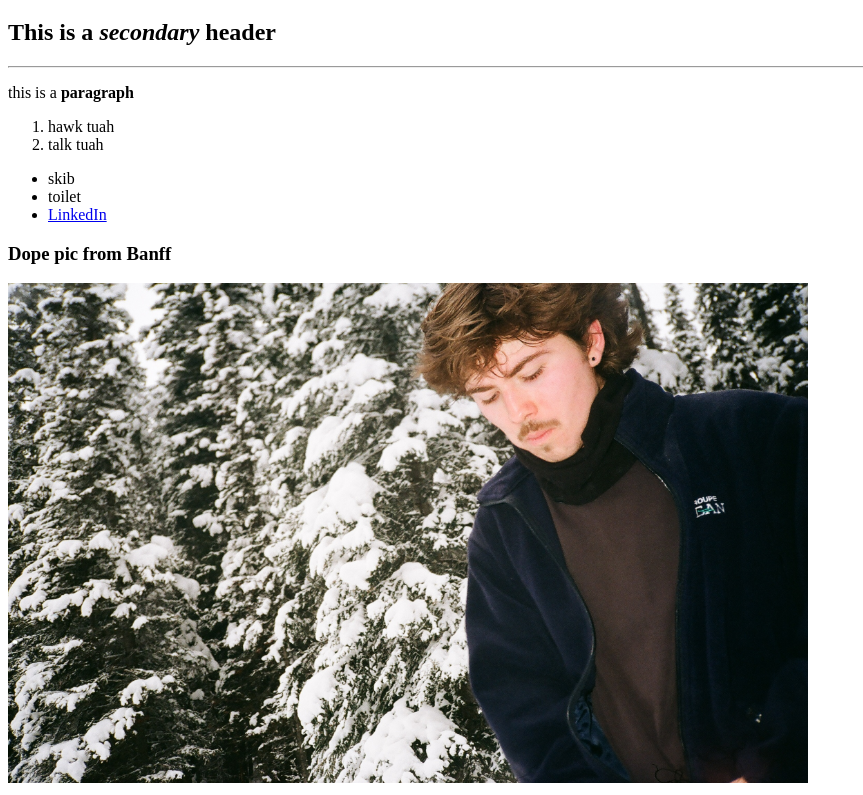
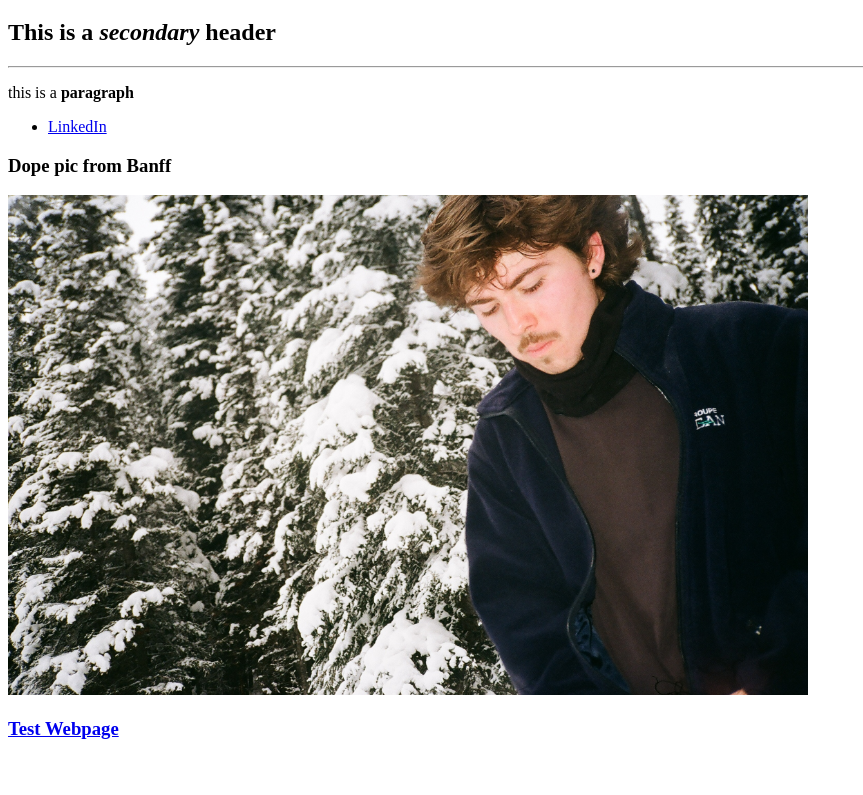
Before and after one commit to shaynelachapelle/personal-website, a plain HTML site: page index.html in a window 1280 px wide. Shown: the part 61-856 px from the top of the page, without its empty margins (0-863 px from the left). After the commit the page ends 820 px from the top, so only its background shows below. Drawn offline with Linux system fonts and the light colour scheme.

Commit message:
Add files via upload

```diff
--- a/index.html
+++ b/index.html
@@ -15,20 +15,24 @@
 
     <p>this is a <strong>paragraph</strong></p>
 
-    <ol>
-      <li>hawk tuah</li>
-      <li>talk tuah</li>
-    </ol>
-
     <ul>
-      <li>skib</li>
-      <li>toilet</li>
       <li>
         <a href="https://www.linkedin.com/in/shayne-lachapelle/">LinkedIn</a>
       </li>
     </ul>
     <h3>Dope pic from Banff</h3>
 
-    <img src="./IMG_5747.JPG" alt="banff pic" width="800" height="500" />
+    <a href="./test.html">
+      <img
+        src="./assets/images/IMG_5747.JPG"
+        alt="banff pic"
+        width="800"
+        height="500"
+      />
+    </a>
+
+    <h3>
+      <a href="./test.html">Test Webpage</a>
+    </h3>
   </body>
 </html>
```
Also changed, not shown: test.html (added, +15 -0 lines), assets/images/IMG_5747.JPG (added).
